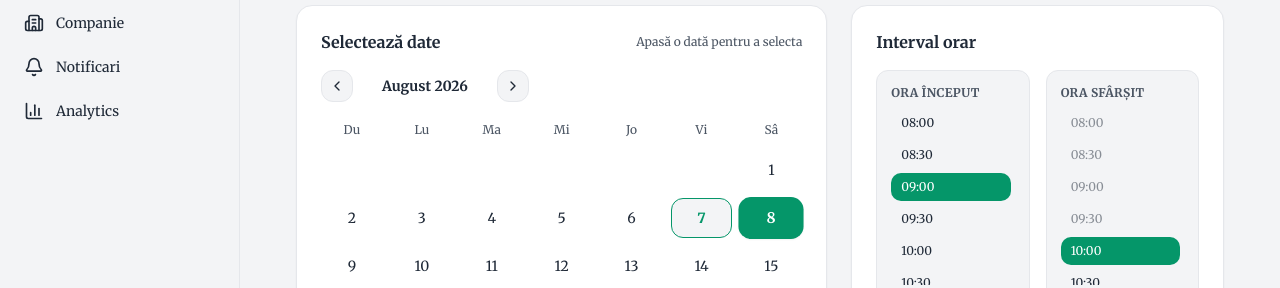
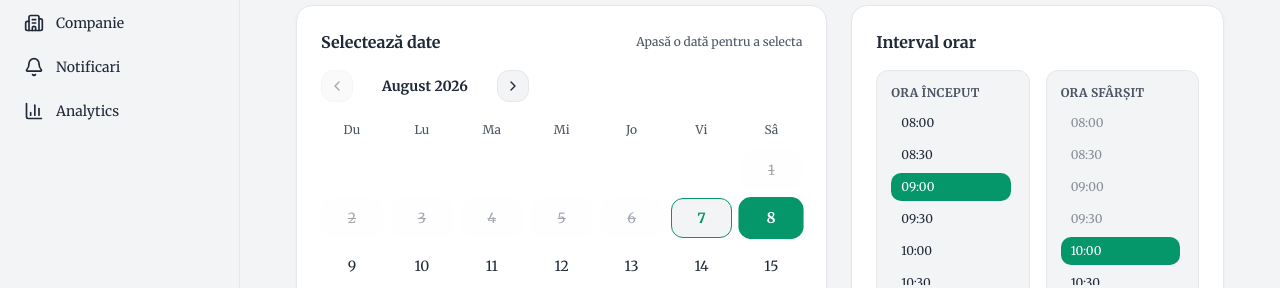
Before and after one commit to DennisRadoi/BookYourSeat-Frontend, a React (Vite) app: page /seats in a window 1280 px wide. Shown: the part 177-465 px from the top of the page. Built offline with nearby package versions, Linux system fonts and the light colour scheme; no server answers; the HTML template or start-up script is replaced by a standard one.

Commit message:
Calendar constrangere

```diff
--- a/src/pages/seats/maps/components/DateTimeSelectionStep.tsx
+++ b/src/pages/seats/maps/components/DateTimeSelectionStep.tsx
@@ -95,8 +95,9 @@ export function DateTimeSelectionStep({
                 type="button"
                 size="xs"
                 variant="outline"
-                onClick={() => setMonthOffset((m) => m - 1)}
-                className="w-8 h-8 rounded-lg border border-[var(--border)] hover:bg-[var(--muted)] text-[var(--foreground)]"
+                disabled={monthOffset <= 0}
+                onClick={() => setMonthOffset((m) => Math.max(0, m - 1))}
+                className="w-8 h-8 rounded-lg border border-[var(--border)] hover:bg-[var(--muted)] text-[var(--foreground)] disabled:opacity-40 disabled:cursor-not-allowed"
                 aria-label="Luna precedentă"
               >
                 <ChevronLeft size={16} />
@@ -127,16 +128,20 @@ export function DateTimeSelectionStep({
             {calendar.cells.map((cell, idx) => {
               const isSelected = cell && selectedDate && isSameDay(cell, selectedDate)
               const isToday = cell && isSameDay(cell, new Date())
+              const isPast = cell ? isBeforeToday(cell) : false
 
               return (
                 <Button
                   key={idx}
                   type="button"
-                  onClick={() => cell && onSelectDate(cell)}
-                  disabled={!cell}
+                  onClick={() => cell && !isPast && onSelectDate(cell)}
+                  disabled={!cell || isPast}
                   variant={isSelected ? "default" : isToday ? "outline" : "ghost"}
-                  className={`h-10 p-0 rounded-lg flex items-center justify-center text-sm transition-all duration-150 select-none ${!cell
+                  className={`h-10 p-0 rounded-lg flex items-center justify-center text-sm transition-all duration-150 select-none ${
+                    !cell
                       ? "opacity-0 cursor-default"
+                      : isPast
+                        ? "opacity-30 cursor-not-allowed text-[var(--muted-foreground)] line-through bg-[var(--muted)]/20"
                         : isSelected
                           ? "font-bold shadow-xs scale-105"
                           : isToday
@@ -398,11 +403,7 @@ function timeToMinutes(t: string) {
   return hh * 60 + (mm || 0)
 }
 
-function minutesToTimeString(mins: number) {
-  const hh = Math.floor(mins / 60)
-  const mm = mins % 60
-  return pad(hh) + ":" + pad(mm)
-}
+
 
 function isSameDay(a: Date, b: Date) {
   return (
@@ -411,3 +412,11 @@ function isSameDay(a: Date, b: Date) {
     a.getDate() === b.getDate()
   )
 }
+
+function isBeforeToday(d: Date): boolean {
+  const today = new Date()
+  today.setHours(0, 0, 0, 0)
+  const compare = new Date(d)
+  compare.setHours(0, 0, 0, 0)
+  return compare.getTime() < today.getTime()
+}
```
Lines whose indentation alone changed are shown as unchanged.
